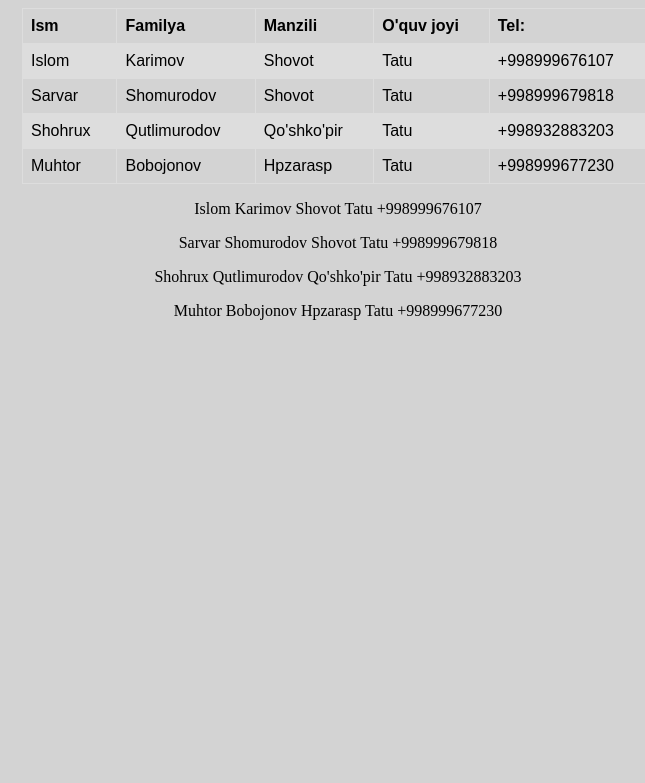
After one commit to Karimof/php-begin, a PHP site: the page made by Topshiriq 3.php in a window 1280 px wide. The commit adds this page. Shown: the top 783 px of the page, without its empty margins (302-947 px from the left). Run offline with PHP 8.4, Linux system fonts and the light colour scheme.

Commit message:
3-topshiriq

```diff
--- /dev/null
+++ b/Topshiriq 3.php
@@ -0,0 +1,66 @@
+<html>
+<head>
+<style>
+table {
+    font-family: arial, sans-serif;
+    border-collapse: collapse;
+    width: 50%;
+}
+
+td, th {
+    border: 1px solid #dddddd;
+    text-align: left;
+    padding: 8px;
+}
+
+tr:nth-child(even) {
+    background-color: #dddddd;
+}
+</style>
+	<body style = "background-color: lightgrey">
+		<center>
+		<?php
+		/*Topshiriqlar:
+			1. Functions fayldagi baholash funskiyasini optimallashtirish
+			2. Massiv da talabalar royxatini shakllantirish va  foreach, for yoradmida table shakllantirish,
+			3. Kop o'lchamli massiv elementlarini birlashtiruvchi funksiya yaratilsin.
+*/
+			//  2 - shart:///////////////////////////////////////////////////////////////////////////////////////////////////
+			$talabalar = [
+				['ismi' => 'Islom', 'familyasi' => 'Karimov', 'manzili' => 'Shovot', 'o\'quvJoyi' => 'Tatu','raqami' => '+998999676107', ],
+				['ismi' => 'Sarvar', 'familyasi' => 'Shomurodov', 'manzili' => 'Shovot', 'o\'quvJoyi' => 'Tatu','raqami' => '+998999679818', ],
+				['ismi' => 'Shohrux', 'familyasi' => 'Qutlimurodov', 'manzili' => 'Qo\'shko\'pir', 'o\'quvJoyi' => 'Tatu','raqami' => '+998932883203', ],
+				['ismi' => 'Muhtor', 'familyasi' => 'Bobojonov', 'manzili' => 'Hpzarasp', 'o\'quvJoyi' => 'Tatu','raqami' => '+998999677230', ],
+			];
+			echo '<table style="border-collapse: collapse">';
+			echo '<tr><th>Ism</th><th>Familya</th><th>Manzili</th><th>O\'quv joyi</th><th>Tel:</th></tr>';
+			foreach ($talabalar as $talaba){
+				echo '<tr>';
+					echo '<td>' . $talaba ['ismi'] . '</td>';
+					echo '<td>' . $talaba ['familyasi'] . '</td>';
+					echo '<td>' . $talaba ['manzili'] . '</td>';
+					echo '<td>' . $talaba ['o\'quvJoyi'] . '</td>';
+					echo '<td>' . $talaba ['raqami'] . '</td>';
+				echo '</tr>';
+			}
+			echo '</table>';
+		?>
+
+		<?php
+			// 3-shart:///////////////////////////////////////////////////////////////////////////////////////////////////
+			$x='salom';
+			$y='nagap';
+			$talabalar1 = [
+				['ismi' => 'Islom', 'familyasi' => 'Karimov', 'manzili' => 'Shovot', 'o\'quvJoyi' => 'Tatu','raqami' => '+998999676107', ],
+				['ismi' => 'Sarvar', 'familyasi' => 'Shomurodov', 'manzili' => 'Shovot', 'o\'quvJoyi' => 'Tatu','raqami' => '+998999679818', ],
+				['ismi' => 'Shohrux', 'familyasi' => 'Qutlimurodov', 'manzili' => 'Qo\'shko\'pir', 'o\'quvJoyi' => 'Tatu','raqami' => '+998932883203', ],
+				['ismi' => 'Muhtor', 'familyasi' => 'Bobojonov', 'manzili' => 'Hpzarasp', 'o\'quvJoyi' => 'Tatu','raqami' => '+998999677230', ],
+			];
+			foreach($talabalar1 as $talaba1){
+				echo '<p>' . implode(' ', $talaba1) . '</p>';
+			}
+
+		?>
+		</center>
+	</body>
+</html>
--- a/Zadacha_2(if).php
+++ b/Zadacha_2(if).php
@@ -4,8 +4,8 @@
 			<?php
 				$input = 'injiner' ;
 				$massiv1 = array( 23, 'Islom',  'dasturchi' , true );
-				$massiv2 = array( 25, 'Sarvar',  'injiner' , true );
-				$massiv3 = array( 40, 'Shohrux',  'doctor' , true );
+				$massiv2 = array( 41, 'Sarvar',  'injiner' , true );
+				$massiv3 = array( 30, 'Shohrux',  'doctor' , true );
 
 				if($input == $massiv1[2] && $massiv1[0] <= 40 && $massiv1[3]===true){
 					echo  $massiv1[1] . ' Yaroqli';
```
